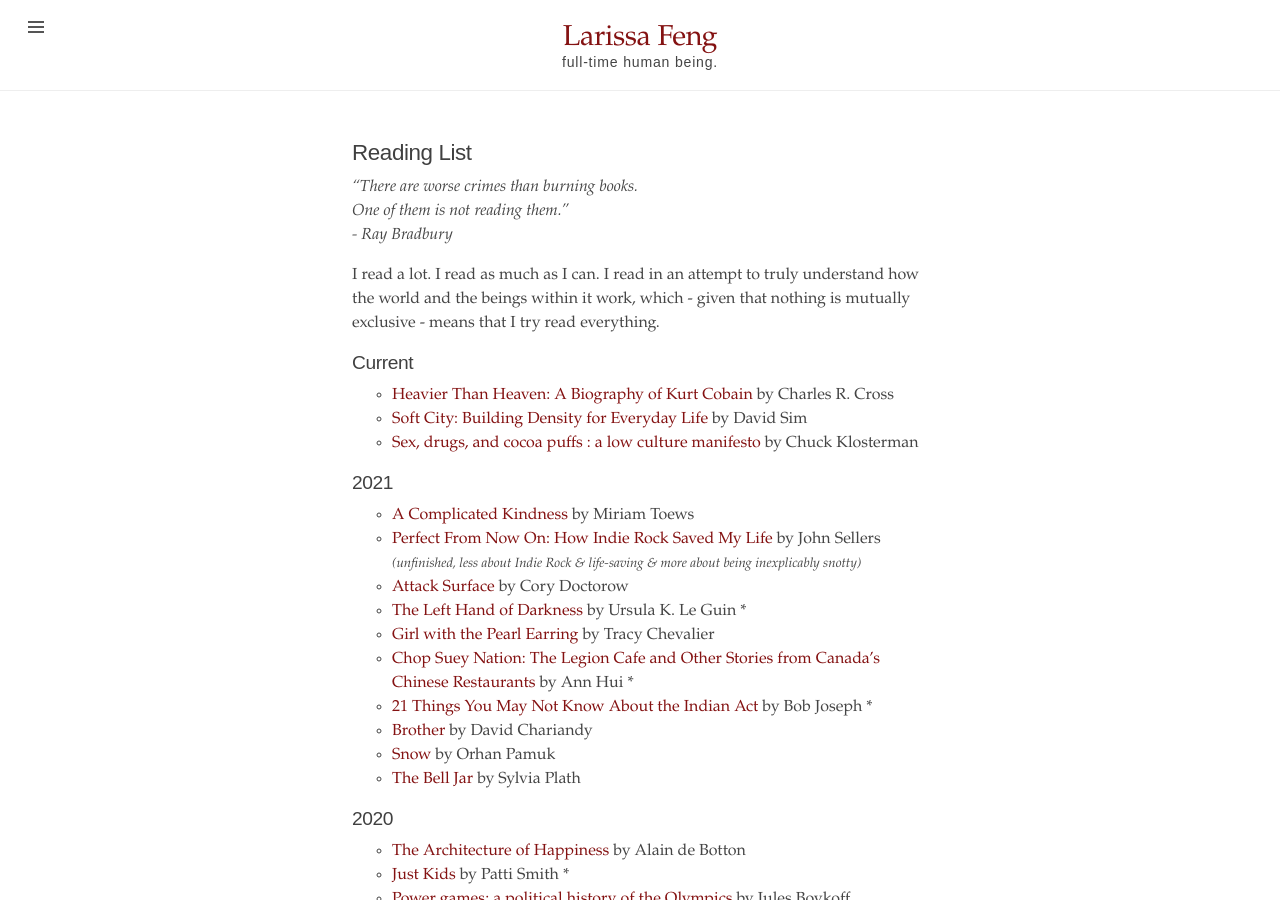
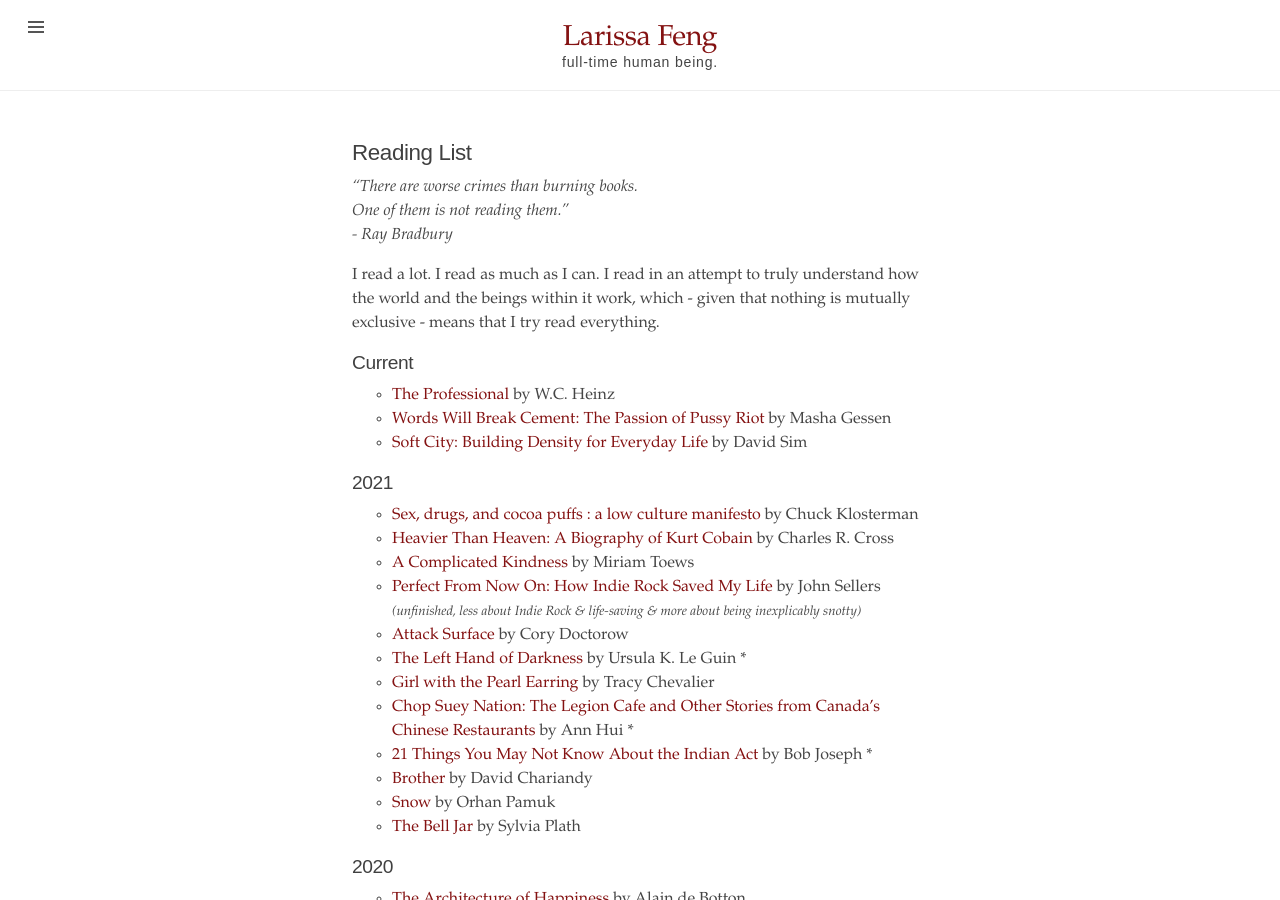
Before and after one commit to mondayrain/mondayrain.github.io, a Jekyll site: the page built from reading_list.md, in a window 1280 px wide and 900 px high. Built offline with Jekyll 4.4.1, drawn with Linux system fonts in a browser that asks for light colours.

Commit message:
Update reading_list.md

```diff
--- a/reading_list.md
+++ b/reading_list.md
@@ -10,11 +10,13 @@ title: Reading List
 I read a lot. I read as much as I can. I read in an attempt to truly understand how the world and the beings within it work, which - given that nothing is mutually exclusive - means that I try read everything.
 
 ## Current
-- [Heavier Than Heaven: A Biography of Kurt Cobain](https://en.wikipedia.org/wiki/Heavier_Than_Heaven) by Charles R. Cross
+- [The Professional](https://www.goodreads.com/en/book/show/1034794.The_Professional) by W.C. Heinz
+- [Words Will Break Cement: The Passion of Pussy Riot](https://www.goodreads.com/book/show/18114206-words-will-break-cement) by Masha Gessen
 - [Soft City: Building Density for Everyday Life](https://www.goodreads.com/book/show/42480560-soft-city) by David Sim
-- [Sex, drugs, and cocoa puffs : a low culture manifesto](https://en.wikipedia.org/wiki/Sex,_Drugs,_and_Cocoa_Puffs) by Chuck Klosterman
 
 ## 2021
+- [Sex, drugs, and cocoa puffs : a low culture manifesto](https://en.wikipedia.org/wiki/Sex,_Drugs,_and_Cocoa_Puffs) by Chuck Klosterman
+- [Heavier Than Heaven: A Biography of Kurt Cobain](https://en.wikipedia.org/wiki/Heavier_Than_Heaven) by Charles R. Cross
 - [A Complicated Kindness](https://www.goodreads.com/book/show/13374.A_Complicated_Kindness) by Miriam Toews
 - [Perfect From Now On: How Indie Rock Saved My Life](https://www.goodreads.com/book/show/233743.Perfect_from_Now_On) by John Sellers <small>_(unfinished, less about Indie Rock & life-saving & more about being inexplicably snotty)_</small>
 - [Attack Surface](https://www.goodreads.com/en/book/show/49247283-attack-surface) by Cory Doctorow
```
